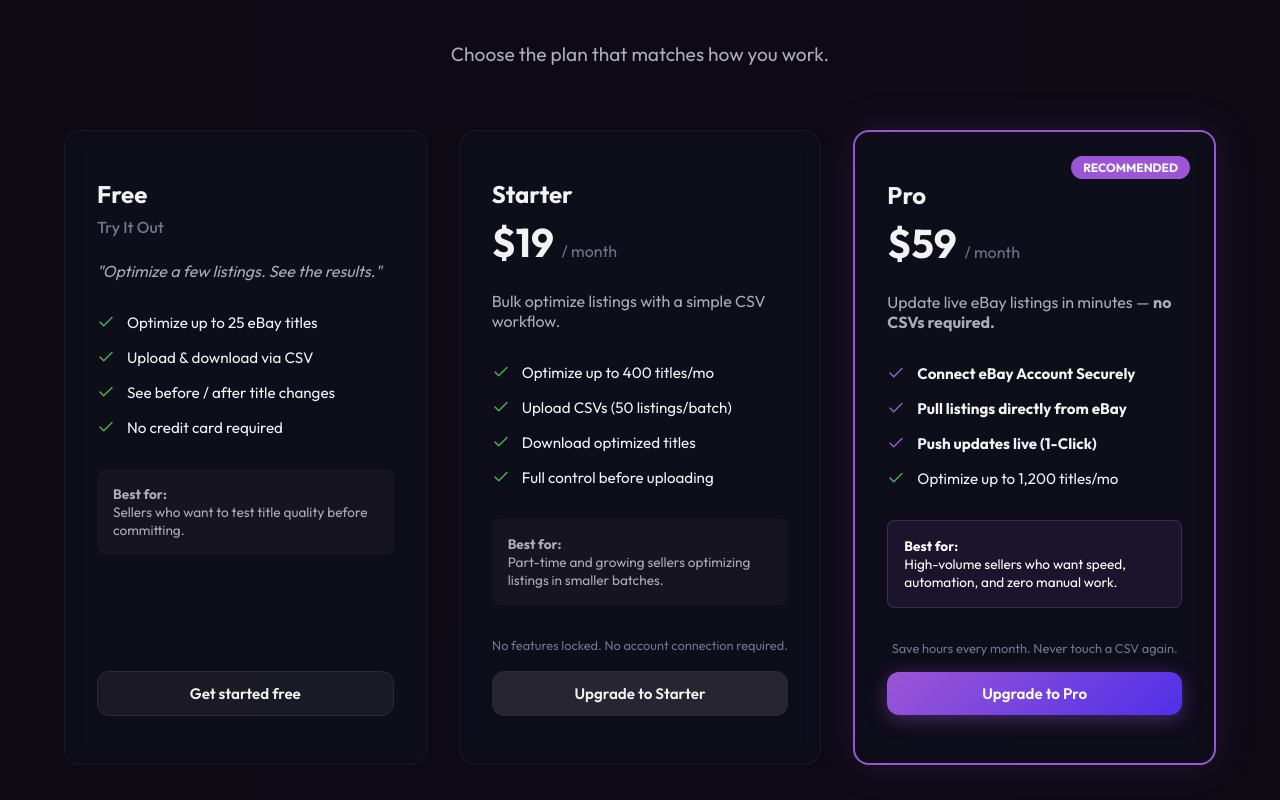
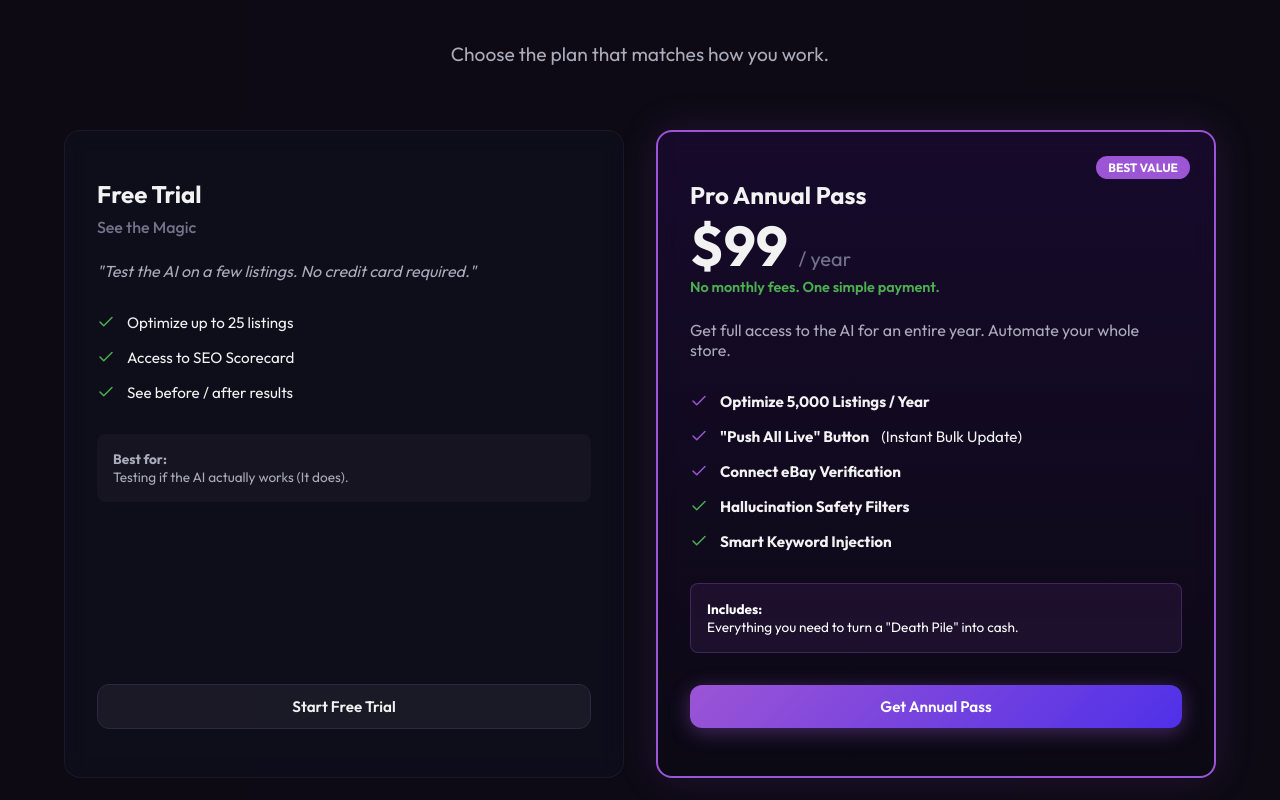
Before and after one commit to spencerstarky/resell-seo, a Next.js app: page / in a window 1280 px wide. Shown: the part 2160-2960 px from the top of the page. Built offline with nearby package versions, Linux system fonts and the light colour scheme; no server answers.

Commit message:
UI: Update Landing Page Pricing Section to reflect new business model. Removed 'Starter' tier. Updated 'Pro' tier to '/year' Annual Pass with 5,000 listing cap and highlighted features like 'Push All Live' and 'Safety Filters'.

```diff
--- a/app/page.tsx
+++ b/app/page.tsx
@@ -153,83 +153,62 @@ export default function Home() {
             {/* Free: Try It Out */}
             <div className="card glass" style={{ padding: '3rem 2rem', display: 'flex', flexDirection: 'column' }}>
               <div style={{ marginBottom: 'auto' }}>
-                <h3 style={{ fontSize: '1.5rem', fontWeight: 700, marginBottom: '0.5rem' }}>Free</h3>
-                <p style={{ color: 'var(--color-text-dim)', marginBottom: '1.5rem', fontWeight: 500 }}>Try It Out</p>
+                <h3 style={{ fontSize: '1.5rem', fontWeight: 700, marginBottom: '0.5rem' }}>Free Trial</h3>
+                <p style={{ color: 'var(--color-text-dim)', marginBottom: '1.5rem', fontWeight: 500 }}>See the Magic</p>
                 <div style={{ fontSize: '1rem', color: 'var(--color-text-muted)', marginBottom: '2rem', fontStyle: 'italic' }}>
-                  "Optimize a few listings. See the results."
+                  "Test the AI on a few listings. No credit card required."
                 </div>
 
                 <ul style={{ listStyle: 'none', display: 'flex', flexDirection: 'column', gap: '1rem', marginBottom: '2rem' }}>
-                  <li style={{ display: 'flex', alignItems: 'center', gap: '0.75rem', fontSize: '0.95rem' }}><Check size={18} color="#4caf50" /> Optimize up to 25 eBay titles</li>
-                  <li style={{ display: 'flex', alignItems: 'center', gap: '0.75rem', fontSize: '0.95rem' }}><Check size={18} color="#4caf50" /> Upload & download via CSV</li>
-                  <li style={{ display: 'flex', alignItems: 'center', gap: '0.75rem', fontSize: '0.95rem' }}><Check size={18} color="#4caf50" /> See before / after title changes</li>
-                  <li style={{ display: 'flex', alignItems: 'center', gap: '0.75rem', fontSize: '0.95rem' }}><Check size={18} color="#4caf50" /> No credit card required</li>
+                  <li style={{ display: 'flex', alignItems: 'center', gap: '0.75rem', fontSize: '0.95rem' }}><Check size={18} color="#4caf50" /> Optimize up to 25 listings</li>
+                  <li style={{ display: 'flex', alignItems: 'center', gap: '0.75rem', fontSize: '0.95rem' }}><Check size={18} color="#4caf50" /> Access to SEO Scorecard</li>
+                  <li style={{ display: 'flex', alignItems: 'center', gap: '0.75rem', fontSize: '0.95rem' }}><Check size={18} color="#4caf50" /> See before / after results</li>
                 </ul>
 
                 <div style={{ background: 'rgba(255,255,255,0.03)', padding: '1rem', borderRadius: '8px', fontSize: '0.85rem', color: 'var(--color-text-muted)', marginBottom: '2rem' }}>
-                  <strong>Best for:</strong><br /> Sellers who want to test title quality before committing.
+                  <strong>Best for:</strong><br /> Testing if the AI actually works (It does).
                 </div>
               </div>
 
-              <Link href="/login" className="btn btn-secondary" style={{ width: '100%', textAlign: 'center' }}>Get started free</Link>
+              <Link href="/login" className="btn btn-secondary" style={{ width: '100%', textAlign: 'center' }}>Start Free Trial</Link>
             </div>
 
-            {/* Starter: Manual but Powerful */}
-            <div className="card glass" style={{ padding: '3rem 2rem', display: 'flex', flexDirection: 'column' }}>
-              <div style={{ marginBottom: 'auto' }}>
-                <h3 style={{ fontSize: '1.5rem', fontWeight: 700, marginBottom: '0.5rem' }}>Starter</h3>
-                <div style={{ fontSize: '2.5rem', fontWeight: 800, marginBottom: '1.5rem' }}>$19 <span style={{ fontSize: '1rem', color: 'var(--color-text-dim)', fontWeight: 400 }}> / month</span></div>
-                <div style={{ fontSize: '1rem', color: 'var(--color-text-muted)', marginBottom: '2rem' }}>
-                  Bulk optimize listings with a simple CSV workflow.
-                </div>
-
-                <ul style={{ listStyle: 'none', display: 'flex', flexDirection: 'column', gap: '1rem', marginBottom: '2rem' }}>
-                  <li style={{ display: 'flex', alignItems: 'center', gap: '0.75rem', fontSize: '0.95rem' }}><Check size={18} color="#4caf50" /> Optimize up to 400 titles/mo</li>
-                  <li style={{ display: 'flex', alignItems: 'center', gap: '0.75rem', fontSize: '0.95rem' }}><Check size={18} color="#4caf50" /> Upload CSVs (50 listings/batch)</li>
-                  <li style={{ display: 'flex', alignItems: 'center', gap: '0.75rem', fontSize: '0.95rem' }}><Check size={18} color="#4caf50" /> Download optimized titles</li>
-                  <li style={{ display: 'flex', alignItems: 'center', gap: '0.75rem', fontSize: '0.95rem' }}><Check size={18} color="#4caf50" /> Full control before uploading</li>
-                </ul>
-
-                <div style={{ background: 'rgba(255,255,255,0.03)', padding: '1rem', borderRadius: '8px', fontSize: '0.85rem', color: 'var(--color-text-muted)', marginBottom: '2rem' }}>
-                  <strong>Best for:</strong><br /> Part-time and growing sellers optimizing listings in smaller batches.
-                </div>
-                <p style={{ fontSize: '0.8rem', color: 'var(--color-text-dim)', textAlign: 'center', marginBottom: '1rem' }}>No features locked. No account connection required.</p>
-              </div>
-
-              <Link href="/login" className="btn btn-secondary" style={{ width: '100%', textAlign: 'center', background: 'rgba(255,255,255,0.1)' }}>Upgrade to Starter</Link>
-            </div>
-
-            {/* Pro: Automation */}
+            {/* Pro: Annual Pass */}
             <div className="card glass" style={{
               padding: '3rem 2rem',
               display: 'flex',
               flexDirection: 'column',
               border: '2px solid var(--color-primary)',
               boxShadow: '0 0 40px rgba(156, 85, 213, 0.15)',
+              background: 'linear-gradient(180deg, rgba(30, 10, 60, 0.6) 0%, rgba(10, 10, 20, 0.4) 100%)',
               position: 'relative'
             }}>
-              <div style={{ position: 'absolute', top: '1.5rem', right: '1.5rem', background: 'var(--color-primary)', color: 'white', padding: '0.25rem 0.75rem', borderRadius: '99px', fontSize: '0.75rem', fontWeight: 700 }}>RECOMMENDED</div>
+              <div style={{ position: 'absolute', top: '1.5rem', right: '1.5rem', background: 'var(--color-primary)', color: 'white', padding: '0.25rem 0.75rem', borderRadius: '99px', fontSize: '0.75rem', fontWeight: 700 }}>BEST VALUE</div>
               <div style={{ marginBottom: 'auto' }}>
-                <h3 style={{ fontSize: '1.5rem', fontWeight: 700, marginBottom: '0.5rem' }}>Pro</h3>
-                <div style={{ fontSize: '2.5rem', fontWeight: 800, marginBottom: '1.5rem' }}>$59 <span style={{ fontSize: '1rem', color: 'var(--color-text-dim)', fontWeight: 400 }}> / month</span></div>
+                <h3 style={{ fontSize: '1.5rem', fontWeight: 700, marginBottom: '0.5rem' }}>Pro Annual Pass</h3>
+                <div style={{ fontSize: '3.5rem', fontWeight: 800, marginBottom: '0.25rem', lineHeight: '1' }}>$99 <span style={{ fontSize: '1.25rem', color: 'var(--color-text-dim)', fontWeight: 400 }}> / year</span></div>
+                <div style={{ fontSize: '0.9rem', color: '#4caf50', marginBottom: '1.5rem', fontWeight: 600 }}>
+                  No monthly fees. One simple payment.
+                </div>
+
                 <div style={{ fontSize: '1rem', color: 'var(--color-text-muted)', marginBottom: '2rem' }}>
-                  Update live eBay listings in minutes — <b>no CSVs required.</b>
+                  Get full access to the AI for an entire year. Automate your whole store.
                 </div>
 
                 <ul style={{ listStyle: 'none', display: 'flex', flexDirection: 'column', gap: '1rem', marginBottom: '2rem' }}>
-                  <li style={{ display: 'flex', alignItems: 'center', gap: '0.75rem', fontSize: '0.95rem' }}><Check size={18} color="var(--color-primary)" /> <b>Connect eBay Account Securely</b></li>
-                  <li style={{ display: 'flex', alignItems: 'center', gap: '0.75rem', fontSize: '0.95rem' }}><Check size={18} color="var(--color-primary)" /> <b>Pull listings directly from eBay</b></li>
-                  <li style={{ display: 'flex', alignItems: 'center', gap: '0.75rem', fontSize: '0.95rem' }}><Check size={18} color="var(--color-primary)" /> <b>Push updates live (1-Click)</b></li>
-                  <li style={{ display: 'flex', alignItems: 'center', gap: '0.75rem', fontSize: '0.95rem' }}><Check size={18} color="#4caf50" /> Optimize up to 1,200 titles/mo</li>
+                  <li style={{ display: 'flex', alignItems: 'center', gap: '0.75rem', fontSize: '0.95rem' }}><Check size={18} color="var(--color-primary)" /> <b>Optimize 5,000 Listings / Year</b></li>
+                  <li style={{ display: 'flex', alignItems: 'center', gap: '0.75rem', fontSize: '0.95rem' }}><Check size={18} color="var(--color-primary)" /> <b>"Push All Live" Button</b> (Instant Bulk Update)</li>
+                  <li style={{ display: 'flex', alignItems: 'center', gap: '0.75rem', fontSize: '0.95rem' }}><Check size={18} color="var(--color-primary)" /> <b>Connect eBay Verification</b></li>
+                  <li style={{ display: 'flex', alignItems: 'center', gap: '0.75rem', fontSize: '0.95rem' }}><Check size={18} color="#4caf50" /> <b>Hallucination Safety Filters</b></li>
+                  <li style={{ display: 'flex', alignItems: 'center', gap: '0.75rem', fontSize: '0.95rem' }}><Check size={18} color="#4caf50" /> <b>Smart Keyword Injection</b></li>
                 </ul>
 
                 <div style={{ background: 'rgba(156, 85, 213, 0.1)', padding: '1rem', borderRadius: '8px', fontSize: '0.85rem', color: 'white', marginBottom: '2rem', border: '1px solid rgba(156, 85, 213, 0.3)' }}>
-                  <strong>Best for:</strong><br /> High-volume sellers who want speed, automation, and zero manual work.
+                  <strong>Includes:</strong><br /> Everything you need to turn a "Death Pile" into cash.
                 </div>
-                <p style={{ fontSize: '0.8rem', color: 'var(--color-text-dim)', textAlign: 'center', marginBottom: '1rem' }}>Save hours every month. Never touch a CSV again.</p>
               </div>
 
-              <Link href="/login" className="btn btn-primary" style={{ width: '100%', textAlign: 'center', boxShadow: '0 4px 20px rgba(156, 85, 213, 0.4)' }}>Upgrade to Pro</Link>
+              <Link href="/login" className="btn btn-primary" style={{ width: '100%', textAlign: 'center', boxShadow: '0 4px 20px rgba(156, 85, 213, 0.4)' }}>Get Annual Pass</Link>
             </div>
           </div>
 
```
